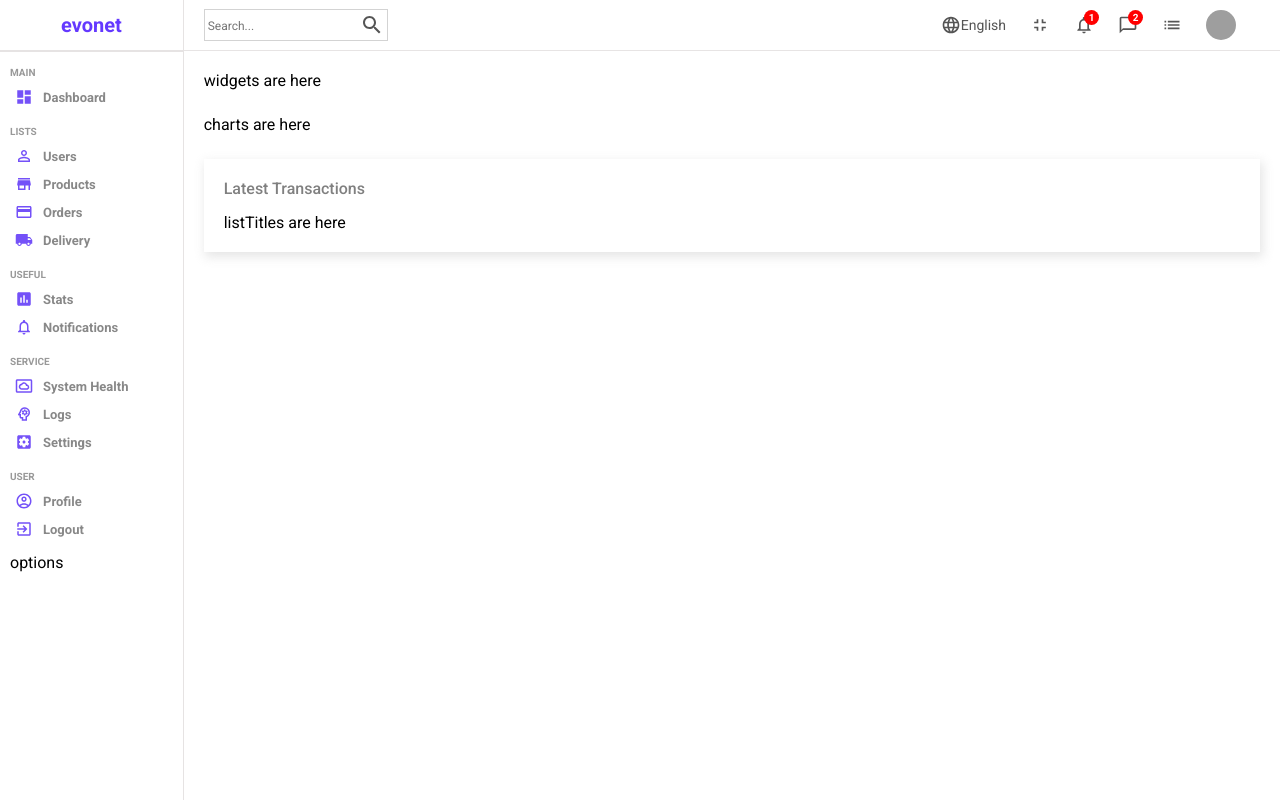
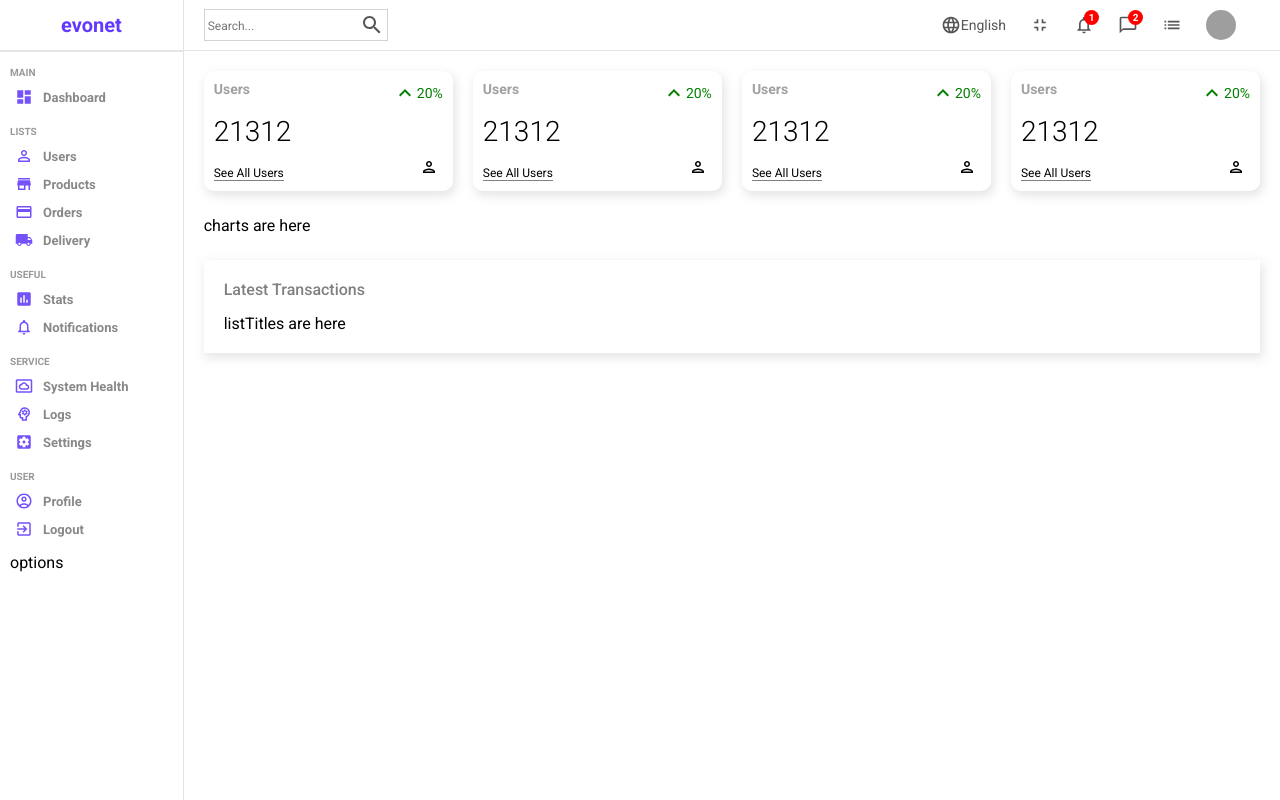
Before and after one commit to MuhammedEvonet/test, a React (Create React App) app: page / in a window 1280 px wide. Built offline with nearby package versions, Linux system fonts and the light colour scheme; grey boxes are pictures that could not be loaded.

Commit message:
widget için ön uç dizaynı. Daha sonra dinamik hale getirilecek

```diff
--- /dev/null
+++ b/src/components/widget/widget.jsx
@@ -0,0 +1,27 @@
+import './widget.scss';
+import KeyboardArrowUpIcon from "@mui/icons-material/KeyboardArrowUp";
+import PersonOutlinedIcon from "@mui/icons-material/PersonOutlined";
+import AccountBalanceWalletOutlinedIcon from "@mui/icons-material/AccountBalanceWalletOutlined";
+import ShoppingCartOutlinedIcon from "@mui/icons-material/ShoppingCartOutlined";
+import MonetizationOnOutlinedIcon from "@mui/icons-material/MonetizationOnOutlined";
+import { Person2Outlined } from '@mui/icons-material';
+
+ const widget = () => {
+  return (
+    <div className='widget'>
+        <div className="left">
+            <span className="title">Users</span>
+            <span className="counter">21312</span>
+            <span className="link">See All Users</span>
+        </div>
+        <div className="right">
+            <div className="percentage positive">
+                <KeyboardArrowUpIcon/>
+                20%
+            </div>
+            <PersonOutlinedIcon className="icon"/>
+        </div>
+    </div>
+  )
+}
+export default widget;
--- /dev/null
+++ b/src/components/widget/widget.scss
@@ -0,0 +1,54 @@
+.widget {
+    display: flex;
+    justify-content: space-between;
+    flex: 1;
+    padding: 10px;
+    -webkit-box-shadow: 2px 4px 10px 1px rgba(0, 0, 0, 0.47);
+    box-shadow: 2px 4px 10px 1px rgba(201, 201, 201, 0.47);
+    border-radius: 10px;
+    height: 100px;
+
+    .left,
+    .right {
+      display: flex;
+      flex-direction: column;
+      justify-content: space-between;
+
+      .title {
+        font-weight: bold;
+        font-size: 14px;
+        color: rgb(160, 160, 160);
+      }
+
+      .counter {
+        font-size: 28px;
+        font-weight: 300;
+      }
+
+      .link {
+        width: max-content;
+        font-size: 12px;
+        border-bottom: 1px solid gray;
+      }
+
+      .percentage {
+        display: flex;
+        align-items: center;
+        font-size: 14px;
+
+        &.positive {
+          color: green;
+        }
+        &.negative {
+          color: red;
+        }
+      }
+
+      .icon {
+        font-size: 18px;
+        padding: 5px;
+        border-radius: 5px;
+        align-self: flex-end;
+      }
+    }
+  }
--- a/src/pages/home/Home.jsx
+++ b/src/pages/home/Home.jsx
@@ -1,6 +1,7 @@
 import "./Home.scss"
 import Sidebar from "../../components/sidebar/Sidebar"
 import Navbar from "../../components/navbar/Navbar"
+import Widget from "../../components/widget/widget"
 
  const Home = () => {
   return (
@@ -9,7 +10,10 @@
     <div className="homeContainer">
       <Navbar />
       <div className="widgets">
-        widgets are here
+        <Widget />
+        <Widget />
+        <Widget />
+        <Widget />
       </div>
       <div className="charts">
         charts are here
```
